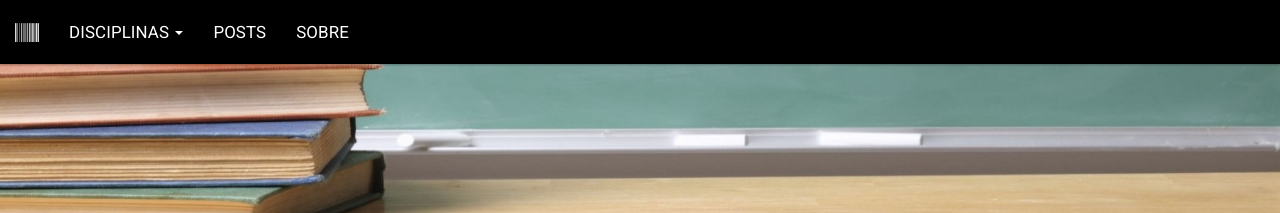
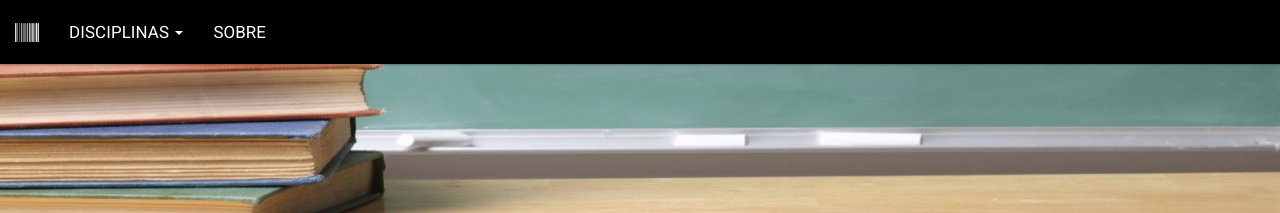
Before and after one commit to amsn-prof/amsn-prof.github.io, a Jekyll site: the page built from index.html, in a window 1280 px wide. Shown: the top 213 px of the page. Built offline with Jekyll 4.4.1, drawn with Linux system fonts in a browser that asks for light colours; the list of posts is cut into pages by our own code.

Commit message:
Update settings.yml

```diff
--- a/_data/settings.yml
+++ b/_data/settings.yml
@@ -12,8 +12,6 @@ menu:
         link: /projects/port
       - name: Ciências
         link: /projects/cien
-  - name: Posts
-    link: /
   - name: Sobre
     link: /about
   # - name: Follow me
```
